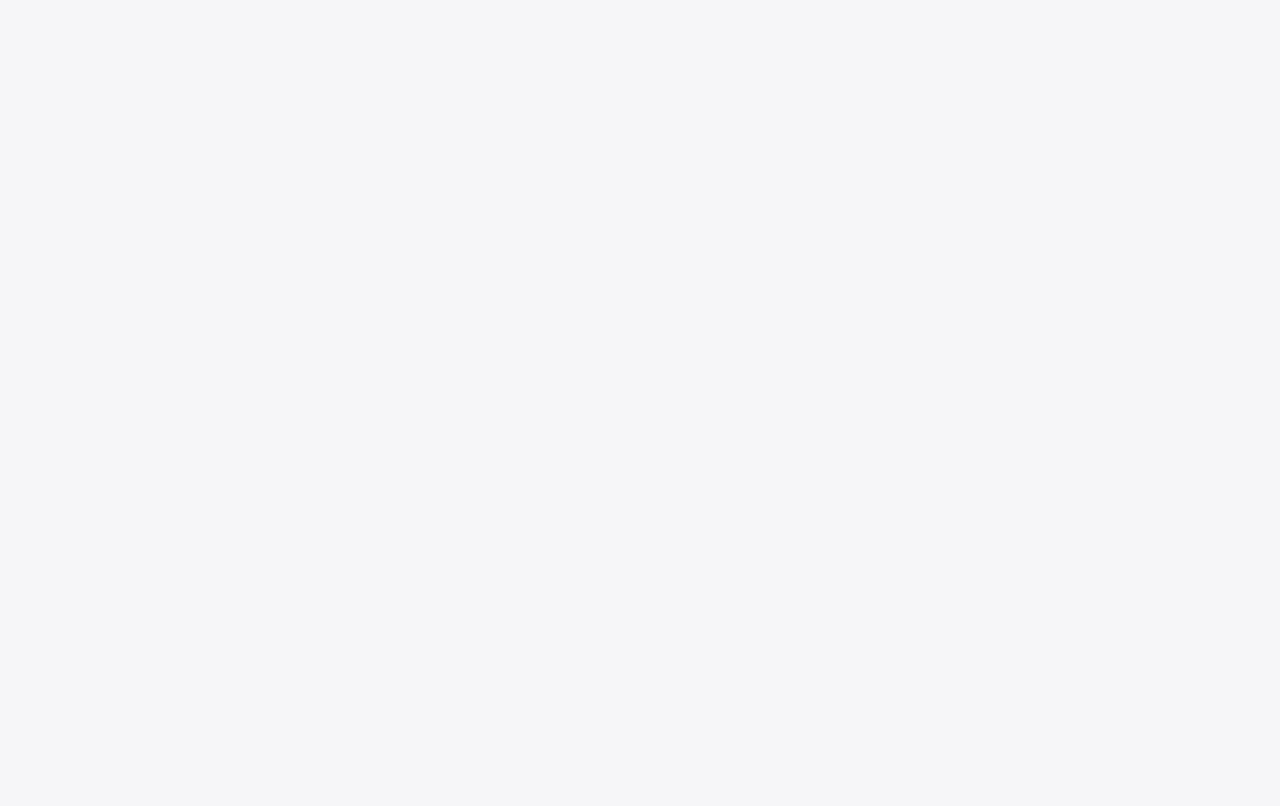
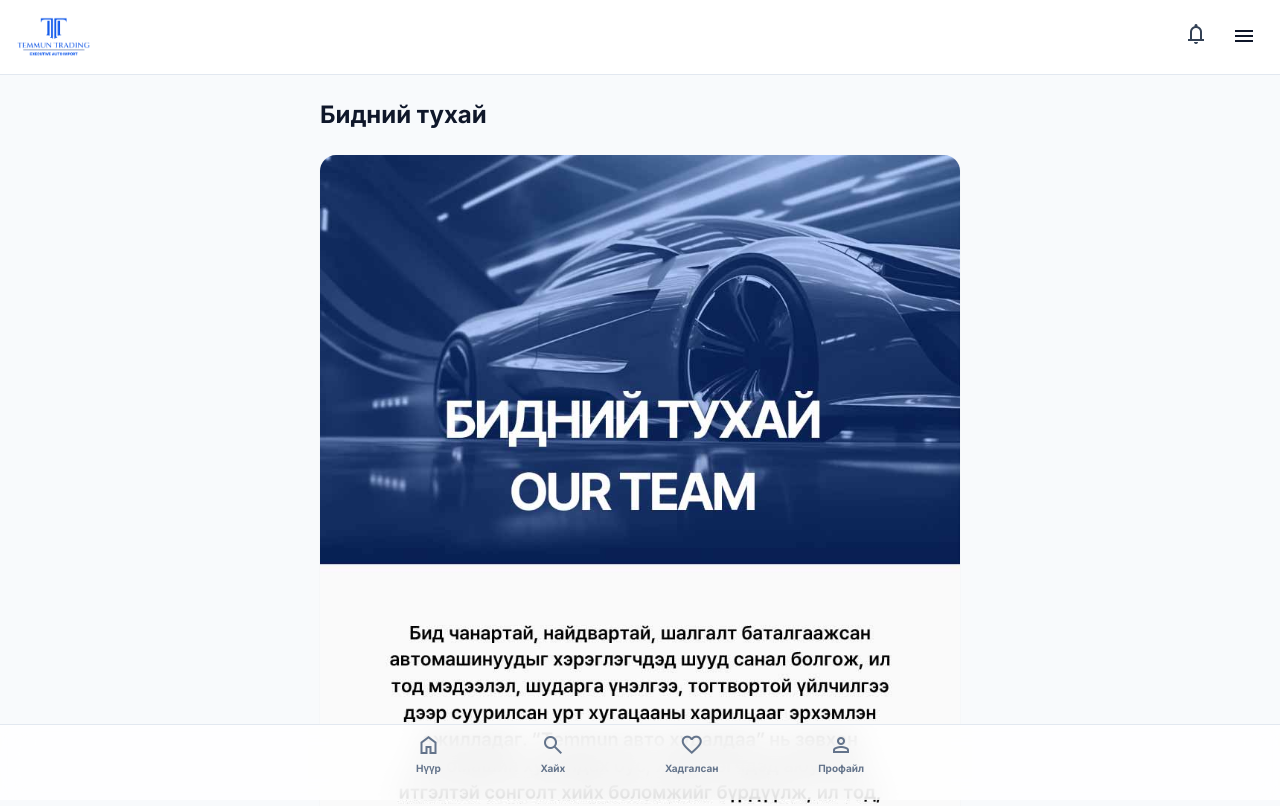
Before and after one commit to ganaaboldoo046-web/mashin, a React (Vite) app: page /about in a window 1280 px wide. Before the commit this address had no page. Shown: the top 806 px of the page. Built offline with nearby package versions, Linux system fonts and the light colour scheme.

Commit message:
feat(ui): refine footer about link, adding about page, resize logo

```diff
--- a/src/App.tsx
+++ b/src/App.tsx
@@ -6,6 +6,7 @@
 import Profile from './pages/Profile';
 import ProductDetail from './pages/ProductDetail';
 import CategoryDetail from './pages/CategoryDetail';
+import About from './pages/About';
 import AdminLayout from './layouts/AdminLayout';
 import AdminDashboard from './pages/admin/AdminDashboard';
 import AdminProductList from './pages/admin/AdminProductList';
@@ -24,6 +25,7 @@
         <Route path="/sell" element={<Sell />} />
         <Route path="/saved" element={<Saved />} />
         <Route path="/profile" element={<Profile />} />
+        <Route path="/about" element={<About />} />
         <Route path="/product/:id" element={<ProductDetail />} />
         <Route path="/category/:id" element={<CategoryDetail />} />
 
--- a/src/components/Footer.tsx
+++ b/src/components/Footer.tsx
@@ -1,19 +1,10 @@
-
+import { Link } from 'react-router-dom';
 
 export default function Footer() {
     return (
         <footer className="mt-12 bg-white dark:bg-background-dark px-4 pt-8 pb-12 border-t border-slate-200 dark:border-slate-800">
             <div className="mb-6">
                 <h2 className="text-primary font-bold text-lg mb-4">Somang Trading</h2>
-
-                {/* About Image */}
-                <div className="mb-4 rounded-xl overflow-hidden aspect-video relative">
-                    <img src="/about.jpg" alt="Бидний тухай" className="w-full h-full object-cover" />
-                    <div className="absolute inset-0 bg-gradient-to-t from-black/60 to-transparent flex items-end p-4">
-                        <p className="text-white text-sm font-bold">Бидний тухай</p>
-                    </div>
-                </div>
-
                 <p className="text-xs text-slate-500 leading-relaxed">
                     Солонгос улсаас чанартай автомашин нийлүүлэгч.<br />
                     Хаяг: БНСУ, Сөүл хот, Каннам дүүрэг...<br />
@@ -34,7 +25,7 @@
             <div className="flex flex-wrap gap-x-4 gap-y-2 text-[10px] font-bold text-slate-400 uppercase tracking-widest">
                 <a href="#">Үйлчилгээний нөхцөл</a>
                 <a href="#">Нууцлалын бодлого</a>
-                <a href="#">Бидний тухай</a>
+                <Link to="/about">Бидний тухай</Link>
             </div>
         </footer>
     );
--- a/src/components/Header.tsx
+++ b/src/components/Header.tsx
@@ -9,7 +9,7 @@
             <header className="sticky top-0 z-50 flex items-center bg-white dark:bg-background-dark px-4 py-3 justify-between border-b border-slate-200 dark:border-slate-800">
                 {/* Logo Image */}
                 <div className="flex-1 flex items-center justify-start">
-                    <img src="/logo.png" alt="Temmun Trading" className="h-8 object-contain" />
+                    <img src="/logo.png" alt="Temmun Trading" className="h-10 object-contain" />
                 </div>
 
                 <div className="flex items-center gap-2">
--- /dev/null
+++ b/src/pages/About.tsx
@@ -0,0 +1,66 @@
+import Header from '../components/Header';
+import Footer from '../components/Footer';
+import BottomNav from '../components/BottomNav';
+
+export default function About() {
+    return (
+        <div className="min-h-screen bg-slate-50 dark:bg-black font-sans pb-20">
+            <Header />
+
+            <main className="container mx-auto px-4 py-6 max-w-lg md:max-w-2xl">
+                <h1 className="text-2xl font-bold text-slate-900 dark:text-white mb-6">Бидний тухай</h1>
+
+                <div className="bg-white dark:bg-slate-900 rounded-2xl shadow-sm overflow-hidden mb-6">
+                    <img src="/about.jpg" alt="About Somang Trading" className="w-full h-auto object-cover" />
+                    <div className="p-6">
+                        <h2 className="text-lg font-bold text-slate-900 dark:text-white mb-2">Somang Trading</h2>
+                        <p className="text-slate-600 dark:text-slate-300 text-sm leading-relaxed mb-4">
+                            Бид Солонгос улсаас чанартай автомашинуудыг найдвартай, хурдан шуурхай нийлүүлдэг.
+                        </p>
+                        <ul className="space-y-2 text-sm text-slate-600 dark:text-slate-300">
+                            <li className="flex items-center gap-2">
+                                <span className="material-symbols-outlined text-primary">check_circle</span>
+                                Баталгаат чанар
+                            </li>
+                            <li className="flex items-center gap-2">
+                                <span className="material-symbols-outlined text-primary">check_circle</span>
+                                Шилдэг үйлчилгээ
+                            </li>
+                            <li className="flex items-center gap-2">
+                                <span className="material-symbols-outlined text-primary">check_circle</span>
+                                Найдвартай түншлэл
+                            </li>
+                        </ul>
+                    </div>
+                </div>
+
+                <div className="bg-white dark:bg-slate-900 rounded-2xl shadow-sm p-6">
+                    <h3 className="font-bold text-slate-900 dark:text-white mb-4">Холбоо барих</h3>
+                    <div className="space-y-3 text-sm">
+                        <div className="flex items-start gap-3">
+                            <span className="material-symbols-outlined text-slate-400">location_on</span>
+                            <span className="text-slate-600 dark:text-slate-300">
+                                БНСУ, Сөүл хот, Каннам дүүрэг, Техеран-ро 123
+                            </span>
+                        </div>
+                        <div className="flex items-center gap-3">
+                            <span className="material-symbols-outlined text-slate-400">call</span>
+                            <a href="tel:+821000000000" className="text-primary font-medium hover:underline">
+                                +82 10-0000-0000
+                            </a>
+                        </div>
+                        <div className="flex items-center gap-3">
+                            <span className="material-symbols-outlined text-slate-400">mail</span>
+                            <a href="mailto:info@somangtrading.com" className="text-slate-600 dark:text-slate-300 hover:text-primary transition-colors">
+                                info@somangtrading.com
+                            </a>
+                        </div>
+                    </div>
+                </div>
+            </main>
+
+            <BottomNav />
+            <Footer />
+        </div>
+    );
+}
```
